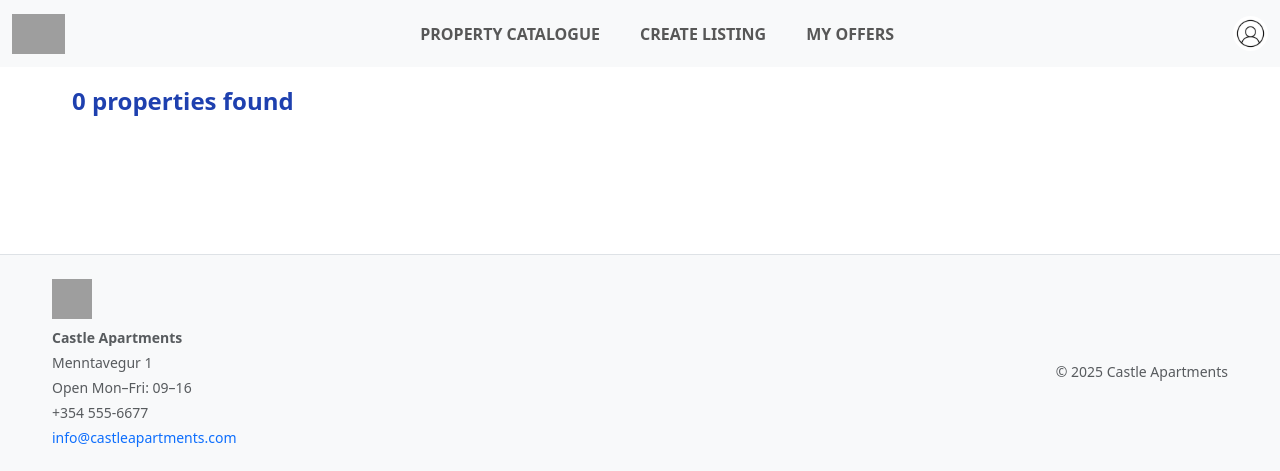
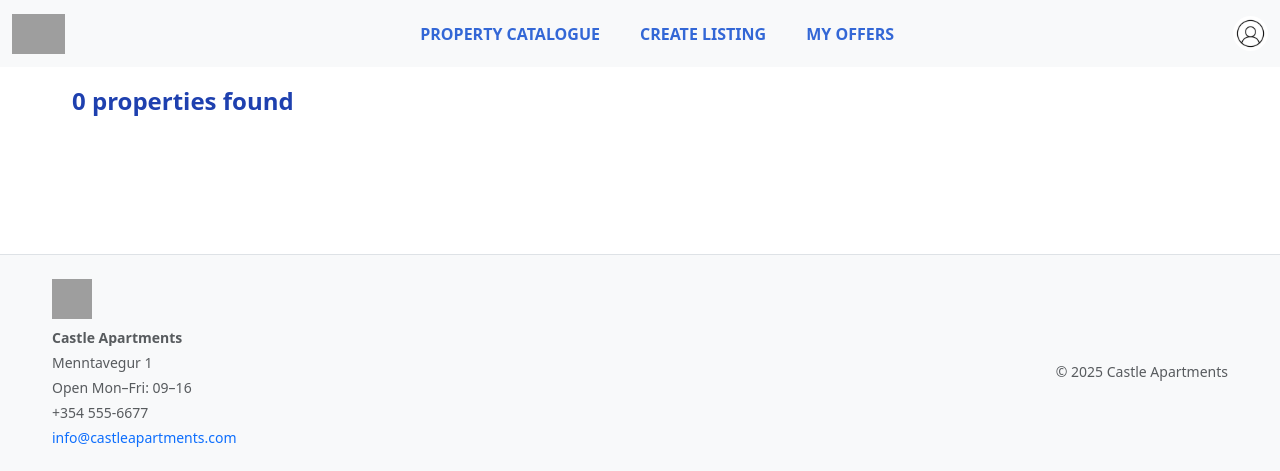
Before and after one commit to clausen2502/Verklegt2, a Django app: page /property/ in a window 1280 px wide. Shown: the top 471 px of the page. Run offline with Django 5.2, Linux system fonts and the light colour scheme; data that the repository does not hold is empty; grey boxes are pictures that could not be loaded.

Commit message:
changed navigation bar color and added underline

```diff
--- a/static/css/main.css
+++ b/static/css/main.css
@@ -24,6 +24,30 @@
   height: 35px;
   width: 35px;
   object-fit: cover;
+}
+.navbar-nav .nav-link {
+  color: #3367D6 !important;
+  position: relative;
+  transition: color 0.3s ease;
+}
+
+.navbar-nav .nav-link:hover {
+  color: #4f5fa1 !important;
+}
+
+.navbar-nav .nav-link::after {
+  content: "";
+  position: absolute;
+  left: 0;
+  bottom: -4px;
+  width: 0%;
+  height: 2px;
+  background-color: #3367D6;
+  transition: width 0.3s ease;
+}
+
+.navbar-nav .nav-link:hover::after {
+  width: 100%;
 }
 
 /*Filters CSS ---------------------------------------------------------------------------------------------------------------*/
--- a/templates/navigation.html
+++ b/templates/navigation.html
@@ -12,10 +12,10 @@
           <a class="nav-link fw-bold text-uppercase" href="{% url 'property-index' %}">Property Catalogue</a>
         </li>
         <li class="nav-item">
-          <a class="nav-link fw-bold text-uppercase" href="{% url 'create-property' %}">Create Listing</a>
+          <a class="nav-link fw-bold text-uppercase nav-blue" href="{% url 'create-property' %}">Create Listing</a>
         </li>
         <li class="nav-item">
-          <a class="nav-link fw-bold text-uppercase" href="{% url 'my-offers' %}">My Offers</a>
+          <a class="nav-link fw-bold text-uppercase nav-blue" href="{% url 'my-offers' %}">My Offers</a>
         </li>
       </ul>
     </div>
--- a/templates/property/properties.html
+++ b/templates/property/properties.html
@@ -45,14 +45,14 @@
                     <div class="property-details-icons">
                         <div class="icon-detail">
                             <img src="{% static 'icons/rooms.png' %}" alt="Rooms" class="icon">
-                            {{ property.bedrooms }} bedrooms
+                            {{ property.bedrooms }}
                         </div>
                         <div class="icon-detail">
                             <img src="{% static 'icons/type.png' %}" alt="Bathrooms" class="icon">
-                            {{ property.bathrooms }} bathrooms
+                            {{ property.bathrooms }}
                         </div>
                         <div class="icon-detail">
-                            <img src="{% static 'icons/size2.png' %}" alt="Size" class="icon">
+                            <img src="{% static 'icons/size4.png' %}" alt="Size" class="icon">
                             {{ property.square_meters }} m²
                         </div>
                     </div>
@@ -98,14 +98,14 @@
                     <div class="property-details-icons">
                         <div class="icon-detail">
                             <img src="{% static 'icons/rooms.png' %}" alt="Rooms" class="icon">
-                            {{ property.bedrooms }} bedrooms
+                            {{ property.bedrooms }}
                         </div>
                         <div class="icon-detail">
                             <img src="{% static 'icons/type.png' %}" alt="Bathrooms" class="icon">
-                            {{ property.bathrooms }} bathrooms
+                            {{ property.bathrooms }}
                         </div>
                         <div class="icon-detail">
-                            <img src="{% static 'icons/size2.png' %}" alt="Size" class="icon">
+                            <img src="{% static 'icons/size4.png' %}" alt="Size" class="icon">
                             {{ property.square_meters }} m²
                         </div>
                     </div>
```
Also changed, not shown: static/icons/size4.png (added).
